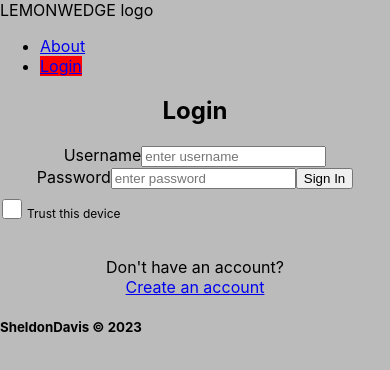
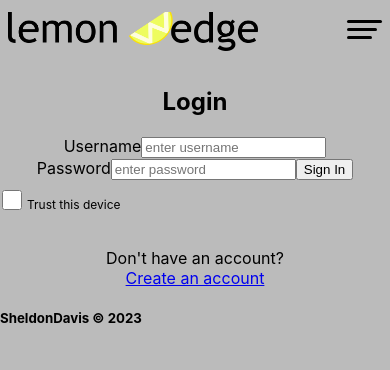
Before and after one commit to SheldonDavis/LemonWedge, a React (Create React App) app in the folder frontend/: page /login in a window 390 px wide. Shown: the top 370 px of the page. Built offline with nearby package versions, Linux system fonts and the light colour scheme.

Commit message:
classes and styling for mobile nav menu

```diff
--- a/frontend/src/components/header.js
+++ b/frontend/src/components/header.js
@@ -1,14 +1,17 @@
 //header
-import React from 'react'
-import { NavLink, NavNavLink} from 'react-router-dom'
+import React, { useState } from 'react'
+import { NavLink, Link} from 'react-router-dom'
 import useAuth from '../hooks/useAuth'
 import jwt_decode from 'jwt-decode'
 import ROLES from './roles'
 
+//logo import
+import logo from '../img/lemonWedge_wTxt.png'
+
 const Header = (props) => {
 
     const {auth} = useAuth()
-
+    const [isMenuOpen, setIsMenuOpen] = useState(false)
     //decode access token and grab roles
     const decoded = auth?.accessToken
         ? jwt_decode(auth.accessToken)
@@ -20,40 +23,54 @@ const Header = (props) => {
     //if editor, set to true
     const userIsEditor = JSON.stringify(roles)?.includes(ROLES.Editor)
 
+    function toggleMenu(){
+        setIsMenuOpen((current) => !current);
+    }
+    function forceCloseDrawer(){
+        setIsMenuOpen(false);
+    }
+
     return(
     <>
         <header>
             <div className='logo'>
-                LEMONWEDGE logo
+                <Link to={'/'} onClick={(e)=>forceCloseDrawer()}>
+                    <img src={logo} alt='LemonWedge logo'/>
+                </Link>
             </div>
             <nav>
-                <ul>
+                <span className={isMenuOpen ? `menuButton close` : 'menuButton'} onClick={(e)=>toggleMenu()}>
+                    <span></span>
+                    <span></span>
+                    <span></span>
+                </span>
+                <ul className={isMenuOpen ? 'shown' : undefined}>
                     <li>
-                        <NavLink to={'/about'} >About</NavLink>
+                        <NavLink to={'/about'} onClick={(e)=>forceCloseDrawer()} >About LemonWedge</NavLink>
                     </li>
                     { auth.accessToken && (
                         <>
                             <li>
-                                <NavLink to={'/recipes'} end>Recipes</NavLink>
+                                <NavLink to={'/recipes'} onClick={(e)=>forceCloseDrawer()} end>View Recieps</NavLink>
                             </li>
                             <li>
-                                <NavLink to={'/mealplan'}>My Meals</NavLink>
+                                <NavLink to={'/mealplan'} onClick={(e)=>forceCloseDrawer()}>My Meal Plan</NavLink>
                             </li>
                             <li>
-                                <NavLink to={'/myAccount'}>My Account</NavLink>
+                                <NavLink to={'/myAccount'} onClick={(e)=>forceCloseDrawer()}>My Account</NavLink>
                             </li>
                         </>
                     )}
                     { (userIsAdmin || userIsEditor) && (
                         <>
                             <li>
-                                <NavLink to={'/recipes/manage'} end>
+                                <NavLink to={'/recipes/manage'} onClick={(e)=>forceCloseDrawer()} end>
                                     Create a Recipe
                                 </NavLink>
                             </li>
                             { userIsAdmin&& (
                                 <li>
-                                    <NavLink to={'/admin'}>admin</NavLink>
+                                    <NavLink to={'/admin'} onClick={(e)=>forceCloseDrawer()}>Admin</NavLink>
                                 </li>
                             )}
                         </>
@@ -61,9 +78,9 @@ const Header = (props) => {
 
                     <li>
                         { auth.accessToken ? (
-                            <NavLink to={'/logout'}>Logout</NavLink>
+                            <NavLink to={'/logout'} onClick={(e)=>forceCloseDrawer()}>Logout</NavLink>
                             ):(
-                            <NavLink to={'/login'}>Login</NavLink>
+                            <NavLink to={'/login'} onClick={(e)=>forceCloseDrawer()}>Login</NavLink>
                             )
                             }
                     </li>
--- a/frontend/src/styles/style.css
+++ b/frontend/src/styles/style.css
@@ -1,4 +1,4 @@
-
+/*custom styles*/
 body{background-color:#bbb;}
 .instructions {
     font-size: 0.75rem;
@@ -149,9 +149,7 @@ input.missingRequired {border: 1px solid red;}
 fieldset input[type="checkbox"]:checked + label>svg{
     transform:rotate(90deg);
 }
-    nav li .active{
-        background-color: red;
-    }
+
 
 .creatingMealplan{
     position:sticky;
@@ -215,3 +213,96 @@ input.missingRequired {border: 1px solid red;}
     cursor: pointer;
 }
 .meaplanSaveWrapper button{margin-bottom:10px;}
+
+/*navigation and headers*/
+
+header {
+    display: flex;
+    justify-content: space-between;
+    padding: 0.75em 0.5em;
+    align-items: center;
+    position: sticky;
+    top: 0;
+}
+nav ul {
+    list-style: none;
+    margin: 0;
+    padding: 0;
+    position: fixed;
+    top: 0;
+    right: -100%;
+    background-color: rgba(182, 150, 185, 0.9);
+    width: 100%;
+    height: 100%;
+    transition: right ease 250ms;
+    overflow:hidden;
+    z-index:1;
+}
+nav li .active {
+    background-color: #B696B9;
+    box-shadow: 2px 2px 6px #a481a7;
+}
+.logo {
+    max-width: 250px;
+}
+.logo img {
+    width: 100%;
+}
+nav ul li a {
+    color: #0F0E11;
+    text-decoration: none;
+    font-size: 1.5em;
+    padding: .25em .5em;
+    display: block;
+}
+nav ul.shown {
+    right: 0;
+}
+.menuButton {
+    position: absolute;
+    top: 0.75em;
+    right: 0.5em;
+    height: 35px;
+    width: 35px;
+    z-index: 2;
+    display: flex;
+    flex-direction: column;
+    justify-content: center;
+}
+.menuButton span {
+    background-color: black;
+    width: 100%;
+    height: .2em;
+    display: block;
+    border-radius: 2px;
+    position:relative;
+    transition:all ease 350ms;
+
+}
+.menuButton span:nth-child(1) {
+    width:100%;
+    top: -5px;
+}
+.menuButton span:nth-child(2) {
+    width:85%;
+}
+.menuButton span:nth-child(3) {
+    width:70%;
+    top: 5px;
+}
+.close.menuButton span:nth-child(1) {
+    rotate:45deg;
+    top:3px;
+}
+.close.menuButton span:nth-child(2) {
+    width:100%;
+    rotate:45deg;
+    opacity:0;
+}
+.close.menuButton span:nth-child(3) {
+    width:100%;
+    rotate:-45deg;
+    top:-3px;
+}
+
+/*navigation and headers*/
```
Lines whose indentation alone changed are shown as unchanged.
